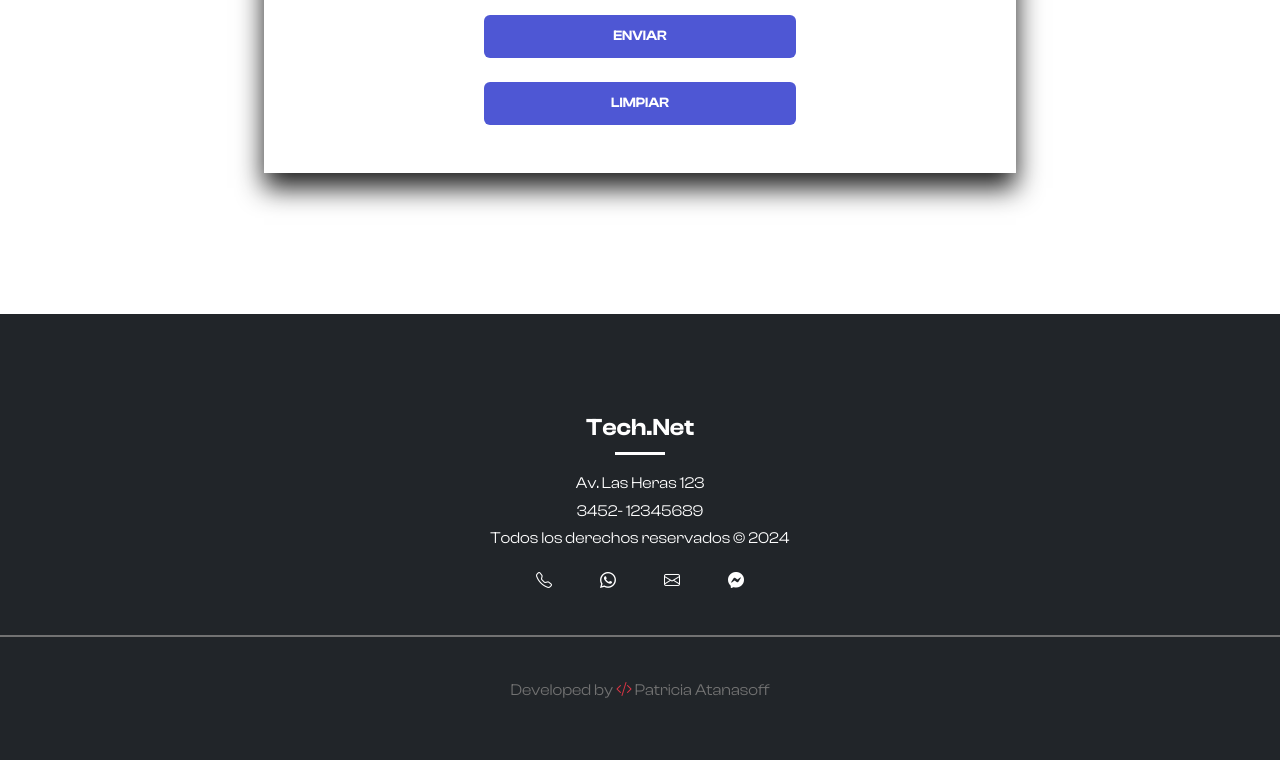
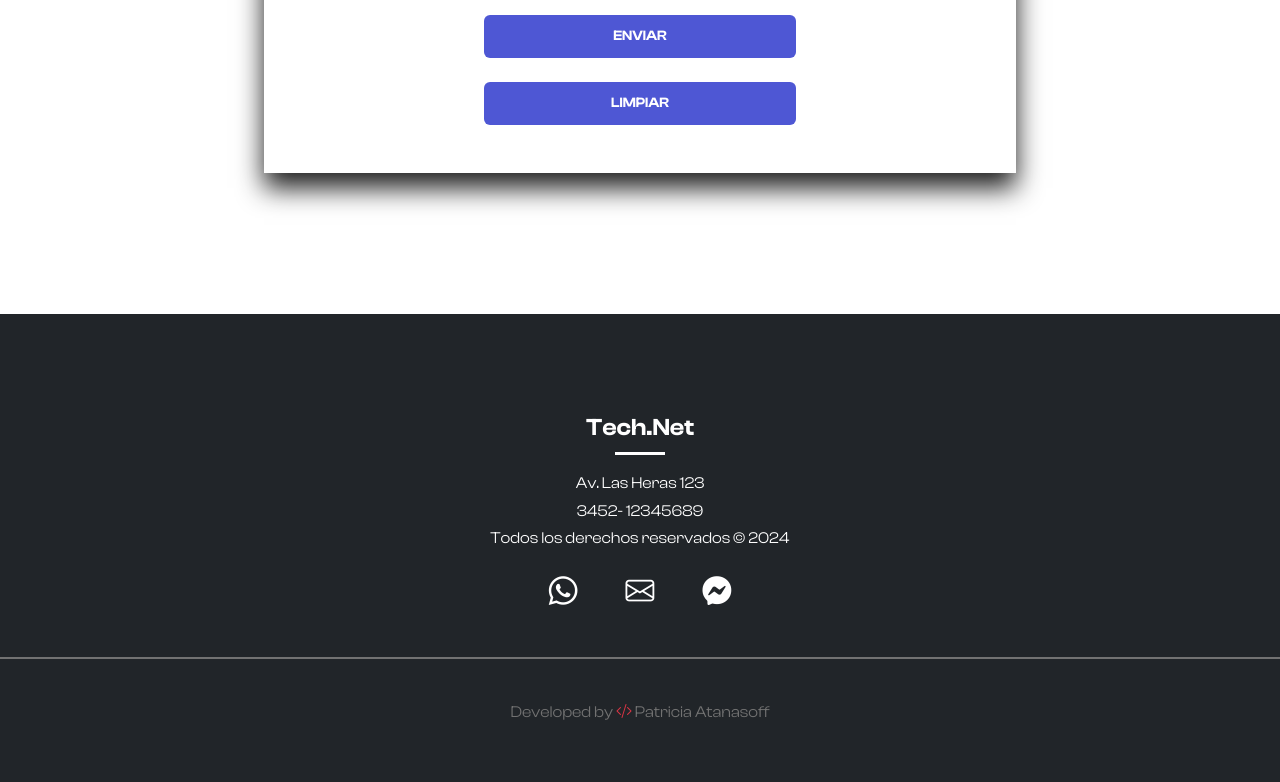
Before and after one commit to Scripts24/tech-net, a plain HTML site: page index.html in a window 1280 px wide. Shown: the part 4207-4989 px from the top of the page. Before the commit the page ends 4967 px from the top, so only its background shows below. Drawn offline with nearby package versions, Linux system fonts and the light colour scheme; some packages are replaced by stand-ins of ours; a script that the page names is missing.

Commit message:
effects icons footer

```diff
--- a/css/style.css
+++ b/css/style.css
@@ -323,3 +323,40 @@ footer {
     padding-top   : 40px;
     padding-bottom: 40px;
 }
+
+.footer-icon {
+    font-size : 1.8rem;
+    cursor    : pointer;
+    transition: all .125s ease-in-out;
+}
+
+.footer-icon span:hover {
+    animation: bump .25s ease-in-out;
+    cursor   : pointer;
+}
+
+@keyframes bump {
+    33% {
+        transform: scale(1.3);
+    }
+
+    66% {
+        transform: scale(0.8);
+    }
+
+    100% {
+        transform: scale(1.0);
+    }
+}
+
+.footer-icon .bi-whatsapp:hover {
+    color: #25D366 !important;
+}
+
+.footer-icon .bi-envelope:hover {
+    color: #EA4335 !important;
+}
+
+.footer-icon .bi-messenger:hover {
+    color: #0084FF !important;
+}
--- a/index.html
+++ b/index.html
@@ -300,11 +300,10 @@
                             Todos los derechos reservados &copy;
                             <script> document.write(new Date().getFullYear());</script>
                         </p>
-                        <div class="col-12 text-center d-flex justify-content-center gap-5">
-                            <a href="#"><i class="bi bi-telephone text-white"></i></a>
-                            <a href="#"><i class="bi bi-whatsapp text-white"></i></a>
-                            <a href="#"><i class="bi bi-envelope text-white"></i></a>
-                            <a href="#"><i class="bi bi-messenger text-white"></i></a>
+                        <div class="footer-icon  col-12 text-center d-flex justify-content-center gap-5">
+                            <span class="bi bi-whatsapp text-white"></span>
+                            <span class="bi bi-envelope text-white"></span>
+                            <span class="bi bi-messenger text-white"></span>
                         </div>
                     </div>
                 </div>
```
